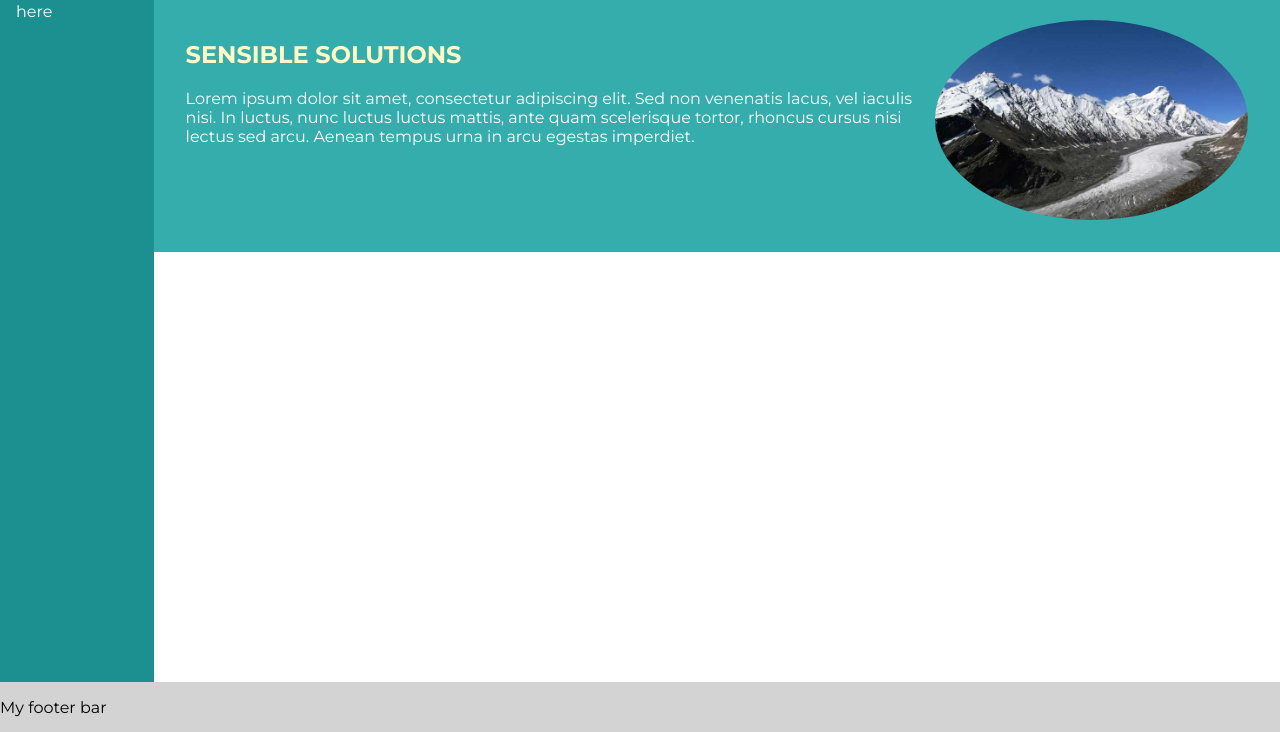
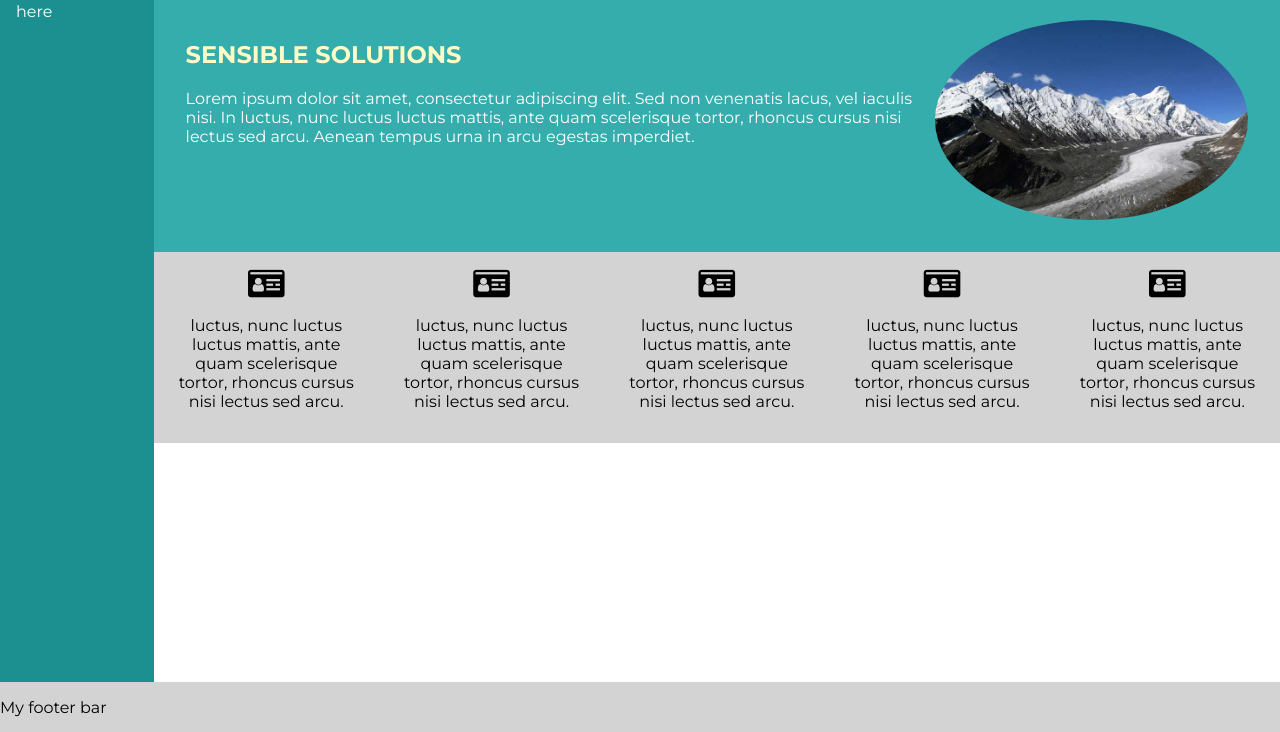
Before and after one commit to IanCousins/css-grid, a website: page index.html in a window 1280 px wide. Shown: the part 68-800 px from the top of the page. Drawn offline with Linux system fonts and the light colour scheme.

Commit message:
Added lists

```diff
--- a/css/main.css
+++ b/css/main.css
@@ -87,3 +87,28 @@ footer {
     grid-area: footer;
     background: lightgray;
 }
+
+#features{
+    display: grid;
+    grid-template-columns: repeat(5, auto);
+    text-align: center;
+    /* grid-template-rows: repeat(2, auto);
+    grid-gap: 10px 30px; */
+}
+
+#features i {
+    font-size: 2em;
+}
+
+ul#features {
+    margin: 0; padding: 0;
+}
+
+ul#features li{
+    background-color: lightgrey;
+    padding: 1em;
+}
+
+ul#features li p {
+    color: 4c4c4c;
+}
--- a/index.html
+++ b/index.html
@@ -5,7 +5,8 @@
     <meta charset="UTF-8">
     <meta name="viewport" content="width=device-width, initial-scale=1.0">
     <meta http-equiv="X-UA-Compatible" content="ie=edge">
-    <title>Document</title>
+    <title>CSS Grid Demo</title>
+    <link rel="stylesheet" href="https://maxcdn.bootstrapcdn.com/font-awesome/4.7.0/css/font-awesome.min.css">
     <link rel="stylesheet" href="./css/main.css">
 </head>
 
@@ -39,6 +40,35 @@
             </div>
             <img id="mountain" src="./images/mountain.jpg">
         </section>
+
+        <ul id="features">
+            <li>
+                <i class="fa fa-id-card" aria-hidden="true"></i>
+                <p>luctus, nunc luctus luctus mattis, ante quam scelerisque tortor, rhoncus cursus nisi lectus sed
+                    arcu.</p>
+            </li>
+            <li>
+                <i class="fa fa-id-card" aria-hidden="true"></i>
+                <p>luctus, nunc luctus luctus mattis, ante quam scelerisque tortor, rhoncus cursus nisi lectus sed
+                    arcu.</p>
+            </li>
+            <li>
+                <i class="fa fa-id-card" aria-hidden="true"></i>
+                <p>luctus, nunc luctus luctus mattis, ante quam scelerisque tortor, rhoncus cursus nisi lectus sed
+                    arcu.</p>
+            </li>
+            <li>
+                <i class="fa fa-id-card" aria-hidden="true"></i>
+                <p>luctus, nunc luctus luctus mattis, ante quam scelerisque tortor, rhoncus cursus nisi lectus sed
+                    arcu.</p>
+            </li>
+            <li>
+                <i class="fa fa-id-card" aria-hidden="true"></i>
+                <p>luctus, nunc luctus luctus mattis, ante quam scelerisque tortor, rhoncus cursus nisi lectus sed
+                    arcu.</p>
+            </li>
+        </ul>
+
     </div>
 
     <footer>
```
